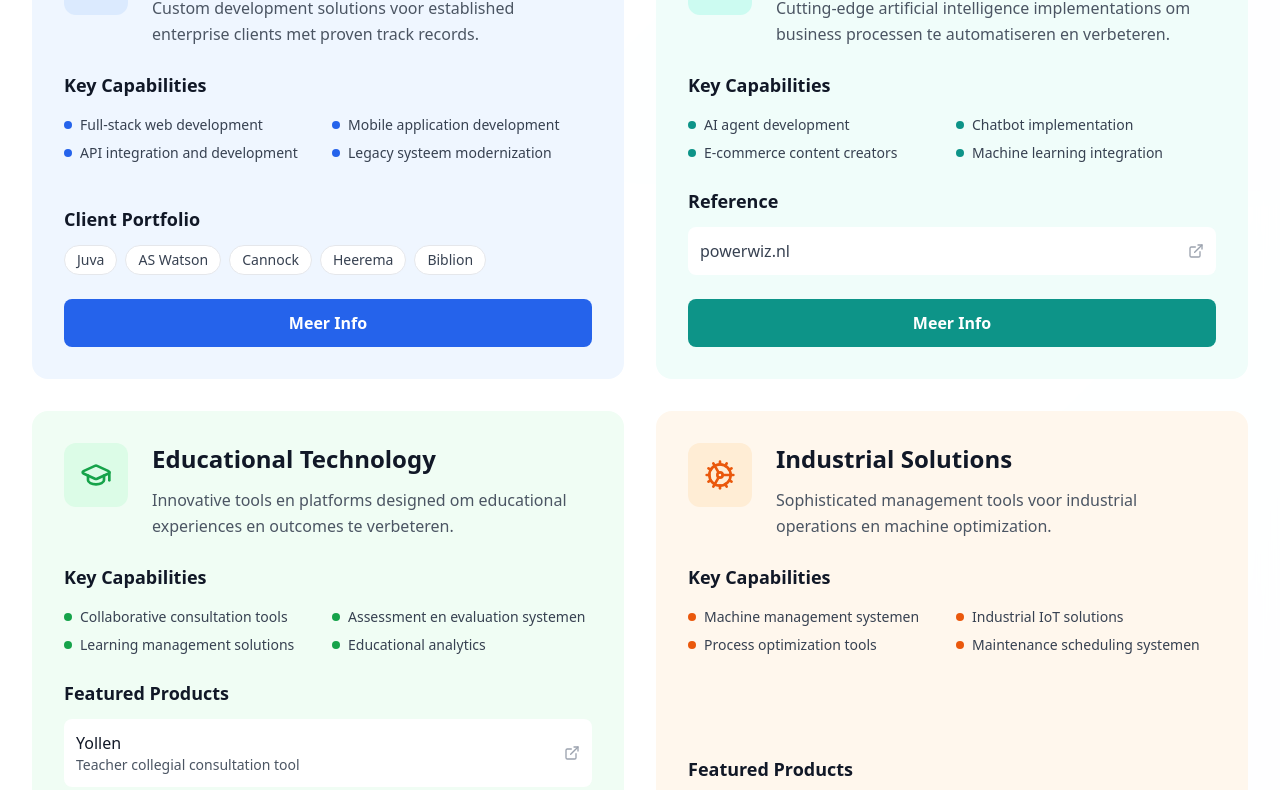
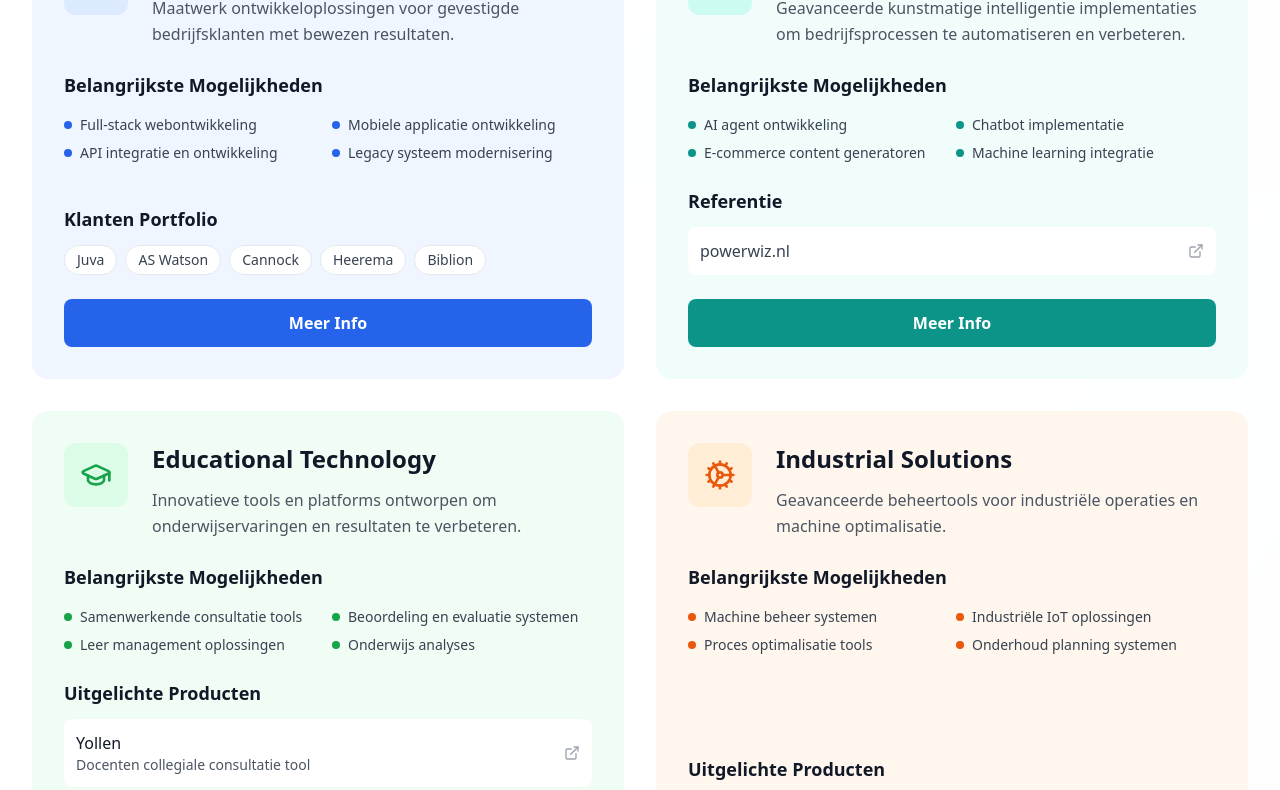
Before and after one commit to Feebster/www.Apexers, a React (Vite) app: page / in a window 1280 px wide. Shown: the part 2210-3000 px from the top of the page. Built offline with nearby package versions, Linux system fonts and the light colour scheme; no server answers.

Commit message:
Vertaal Services naar Nederlands

```diff
--- a/src/components/Services.tsx
+++ b/src/components/Services.tsx
@@ -7,12 +7,12 @@ const Services = () => {
     {
       icon: Code,
       title: 'Client Project Development',
-      description: 'Custom development solutions voor established enterprise clients met proven track records.',
+      description: 'Maatwerk ontwikkeloplossingen voor gevestigde bedrijfsklanten met bewezen resultaten.',
       features: [
-        'Full-stack web development',
-        'Mobile application development',
-        'API integration and development',
-        'Legacy systeem modernization'
+        'Full-stack webontwikkeling',
+        'Mobiele applicatie ontwikkeling',
+        'API integratie en ontwikkeling',
+        'Legacy systeem modernisering'
       ],
       clients: ['Juva', 'AS Watson', 'Cannock', 'Heerema', 'Biblion'],
       color: 'blue'
@@ -20,12 +20,12 @@ const Services = () => {
     {
       icon: Brain,
       title: 'AI Solutions',
-      description: 'Cutting-edge artificial intelligence implementations om business processen te automatiseren en verbeteren.',
+      description: 'Geavanceerde kunstmatige intelligentie implementaties om bedrijfsprocessen te automatiseren en verbeteren.',
       features: [
-        'AI agent development',
-        'Chatbot implementation',
-        'E-commerce content creators',
-        'Machine learning integration'
+        'AI agent ontwikkeling',
+        'Chatbot implementatie',
+        'E-commerce content generatoren',
+        'Machine learning integratie'
       ],
       reference: 'powerwiz.nl',
       color: 'teal'
@@ -33,31 +33,31 @@ const Services = () => {
     {
       icon: GraduationCap,
       title: 'Educational Technology',
-      description: 'Innovative tools en platforms designed om educational experiences en outcomes te verbeteren.',
+      description: 'Innovatieve tools en platforms ontworpen om onderwijservaringen en resultaten te verbeteren.',
       features: [
-        'Collaborative consultation tools',
-        'Assessment en evaluation systemen',
-        'Learning management solutions',
-        'Educational analytics'
+        'Samenwerkende consultatie tools',
+        'Beoordeling en evaluatie systemen',
+        'Leer management oplossingen',
+        'Onderwijs analyses'
       ],
       products: [
-        { name: 'Yollen', url: 'www.yollen.nl', desc: 'Teacher collegial consultation tool' },
-        { name: 'Partnership', url: 'https://www.cps.nl/yollen', desc: 'CPS Partnership' }
+        { name: 'Yollen', url: 'www.yollen.nl', desc: 'Docenten collegiale consultatie tool' },
+        { name: 'Samenwerking', url: 'https://www.cps.nl/yollen', desc: 'CPS Samenwerking' }
       ],
       color: 'green'
     },
     {
       icon: Cog,
       title: 'Industrial Solutions',
-      description: 'Sophisticated management tools voor industrial operations en machine optimization.',
+      description: 'Geavanceerde beheertools voor industriële operaties en machine optimalisatie.',
       features: [
-        'Machine management systemen',
-        'Industrial IoT solutions',
-        'Process optimization tools',
-        'Maintenance scheduling systemen'
+        'Machine beheer systemen',
+        'Industriële IoT oplossingen',
+        'Proces optimalisatie tools',
+        'Onderhoud planning systemen'
       ],
       products: [
-        { name: 'Munova', url: 'munova.nl', desc: 'Machine management platform' }
+        { name: 'Munova', url: 'munova.nl', desc: 'Machine beheer platform' }
       ],
       color: 'orange'
     }
@@ -123,7 +123,7 @@ const Services = () => {
                 </div>
 
                 <div className="mb-6 flex-grow">
-                  <h4 className="text-lg font-semibold text-gray-900 mb-4">Key Capabilities</h4>
+                  <h4 className="text-lg font-semibold text-gray-900 mb-4">Belangrijkste Mogelijkheden</h4>
                   <ul className="grid grid-cols-1 sm:grid-cols-2 gap-2">
                     {service.features.map((feature, idx) => (
                       <li key={idx} className="flex items-center gap-2">
@@ -136,7 +136,7 @@ const Services = () => {
 
                 {service.clients && (
                   <div className="mb-6">
-                    <h4 className="text-lg font-semibold text-gray-900 mb-3">Client Portfolio</h4>
+                    <h4 className="text-lg font-semibold text-gray-900 mb-3">Klanten Portfolio</h4>
                     <div className="flex flex-wrap gap-2">
                       {service.clients.map((client, idx) => (
                         <span key={idx} className="px-3 py-1 bg-white rounded-full text-sm font-medium text-gray-700 border">
@@ -149,7 +149,7 @@ const Services = () => {
 
                 {service.products && (
                   <div className="mb-6">
-                    <h4 className="text-lg font-semibold text-gray-900 mb-3">Featured Products</h4>
+                    <h4 className="text-lg font-semibold text-gray-900 mb-3">Uitgelichte Producten</h4>
                     <div className="space-y-2">
                       {service.products.map((product, idx) => (
                         <a
@@ -172,7 +172,7 @@ const Services = () => {
 
                 {service.reference && (
                   <div className="mb-6">
-                    <h4 className="text-lg font-semibold text-gray-900 mb-3">Reference</h4>
+                    <h4 className="text-lg font-semibold text-gray-900 mb-3">Referentie</h4>
                     <a
                       href={`https://${service.reference}`}
                       target="_blank"
```
